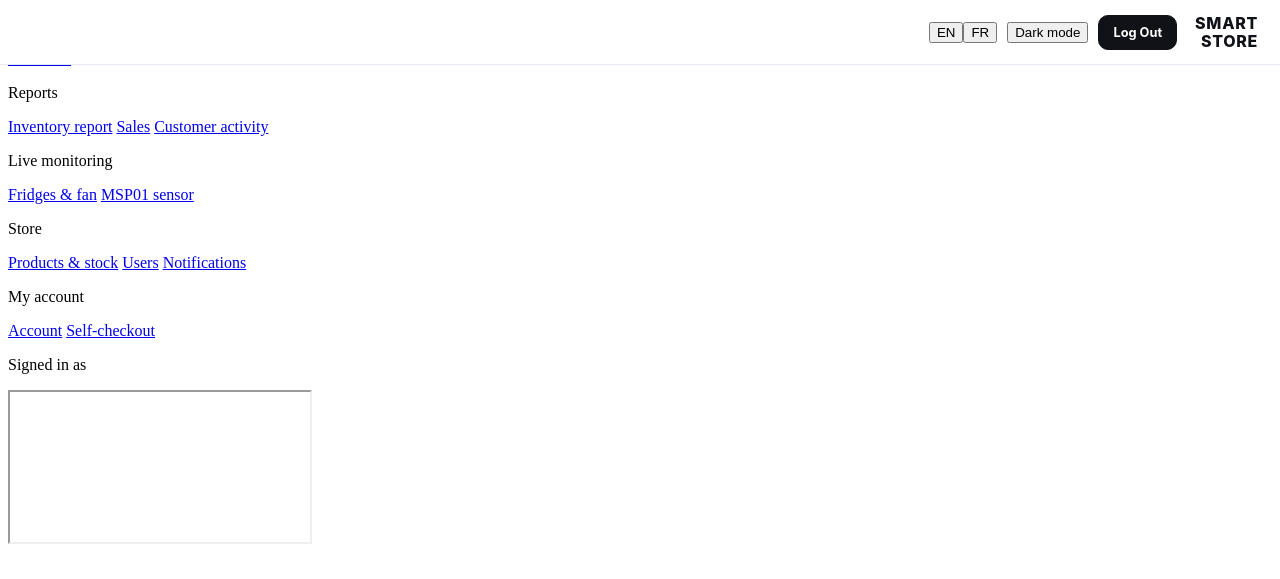
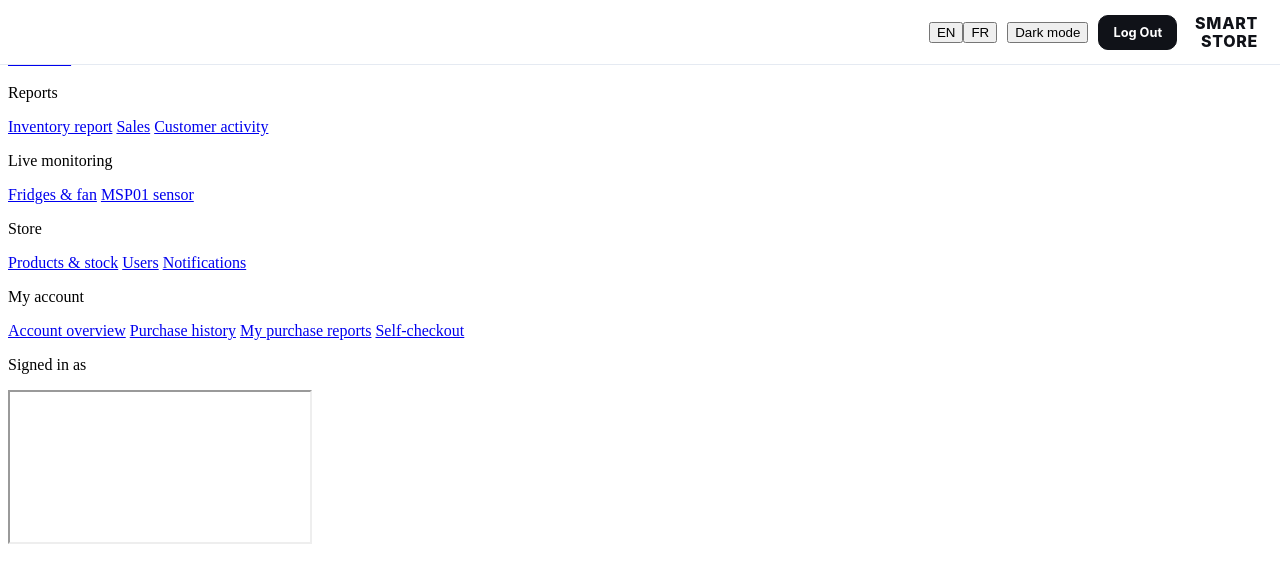
Before and after one commit to fatherxcracker/Smart-store, a Flask app: template Phase 4/templates/reports/shell.html in a window 1280 px wide. Shown: the top 579 px of the page. Run offline with Flask 3, Linux system fonts and the light colour scheme; the template is opened without the code that fills it, so the values that code supplies are empty; parts of the project's set-up code (start-up, migrations or seed data) failed here and were passed over.

Commit message:
Dashboard

```diff
--- a/Phase 4/static/i18n.js
+++ b/Phase 4/static/i18n.js
@@ -20,6 +20,8 @@
         "Admin dashboard": "Tableau de bord administrateur", "ADMIN DASHBOARD": "TABLEAU DE BORD ADMINISTRATEUR", "MY ACCOUNT": "MON COMPTE",
         "Overview": "Aperçu", "Live monitoring": "Surveillance en direct", "Products & stock": "Produits et stock", "Users": "Utilisateurs",
         "Notifications": "Notifications", "Log Out": "Déconnexion",
+        "My account": "Mon compte", "Account overview": "Aperçu du compte", "Purchase history": "Historique d'achats",
+        "Self-checkout": "Caisse libre-service",
         "Dashboard content": "Contenu du tableau de bord", "Dashboard sections": "Sections du tableau de bord",
         "Back to the admin dashboard": "Retour au tableau de bord administrateur", "Store notifications": "Notifications du magasin",
         "Latest 100 events: stock received, checkouts, low-stock notices, product changes and errors.": "100 derniers événements : stock reçu, achats, avis de stock bas, modifications de produits et erreurs.",
--- a/Phase 4/static/nav_shell.css
+++ b/Phase 4/static/nav_shell.css
@@ -41,3 +41,5 @@ html.embedded body.ss-layout { padding-top: 0; padding-left: 0; }
 }
 /* The sidebar is the only navigation: in-page "back" buttons are not needed. */
 body.ss-layout .back-button { display: none !important; }
+/* Shown inside the admin dashboard: that page supplies the menu. */
+html.embedded .back-button, html.embedded .topbar { display: none !important; }
--- a/Phase 4/templates/reports/shell.html
+++ b/Phase 4/templates/reports/shell.html
@@ -33,9 +33,10 @@
 <a href="#users" data-section="users" data-src="{{ url_for('manage_users') }}">Users</a>
 <a href="#notifications" data-section="notifications" data-src="{{ url_for('reports.notifications_page') }}">Notifications</a>
 <p class="side-group">My account</p>
-<a class="side-item-link" href="{{ url_for('home') }}#dashboard">Account</a>
-<a class="side-item-link" href="{{ url_for('shopping_cart') }}">Self-checkout</a>
-
+<a href="#account" data-section="account" data-src="{{ url_for('home') }}#dashboard">Account overview</a>
+<a href="#purchases" data-section="purchases" data-src="{{ url_for('home') }}?page=history#history">Purchase history</a>
+<a href="#myreports" data-section="myreports" data-src="{{ url_for('reports.purchase_report') }}">My purchase reports</a>
+<a href="#checkout" data-section="checkout" data-src="{{ url_for('shopping_cart') }}">Self-checkout</a>
 <p class="side-foot">Signed in as {{ report_customer.name if report_customer else '' }}</p>
 </aside>
 <section class="stage"><iframe id="stage" title="Dashboard content" src="about:blank"></iframe></section>
```
Also changed, not shown: Phase 4/static/account.js (+4 -4 lines), Phase 4/static/js/shell.js (+6 -4 lines).
